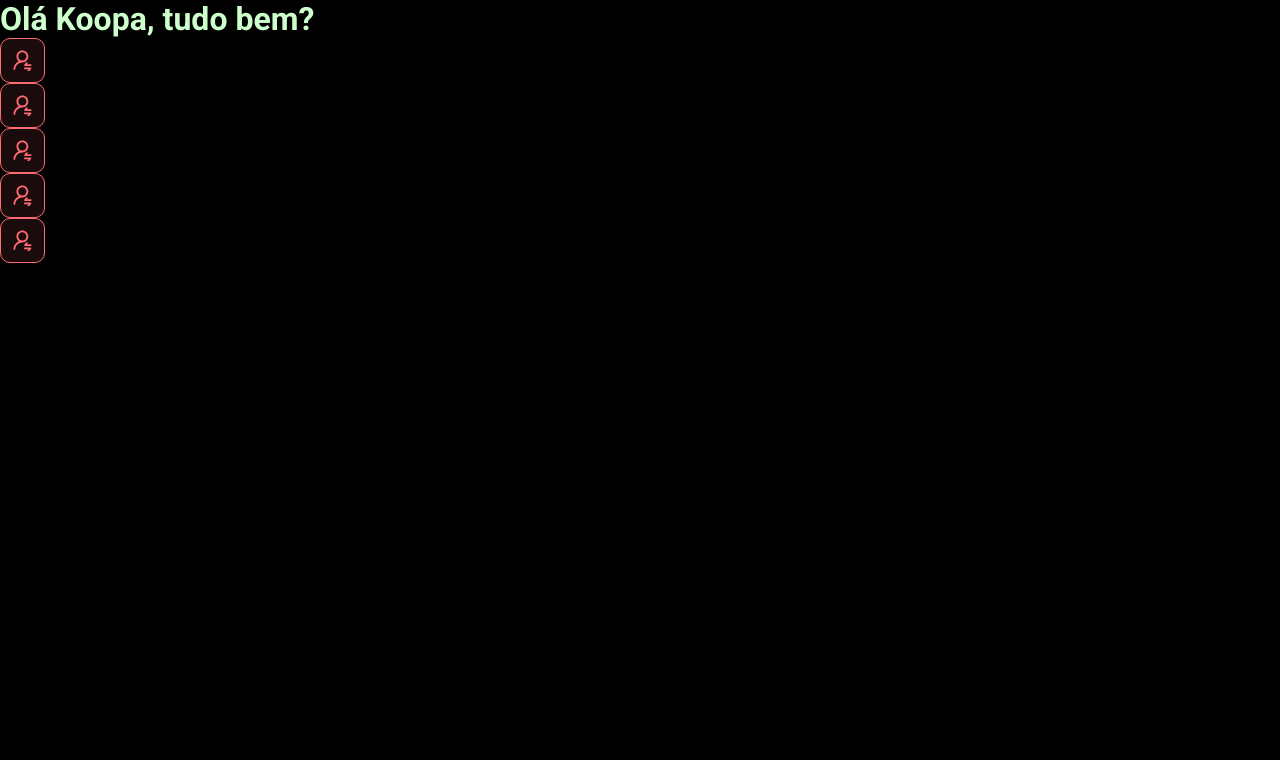
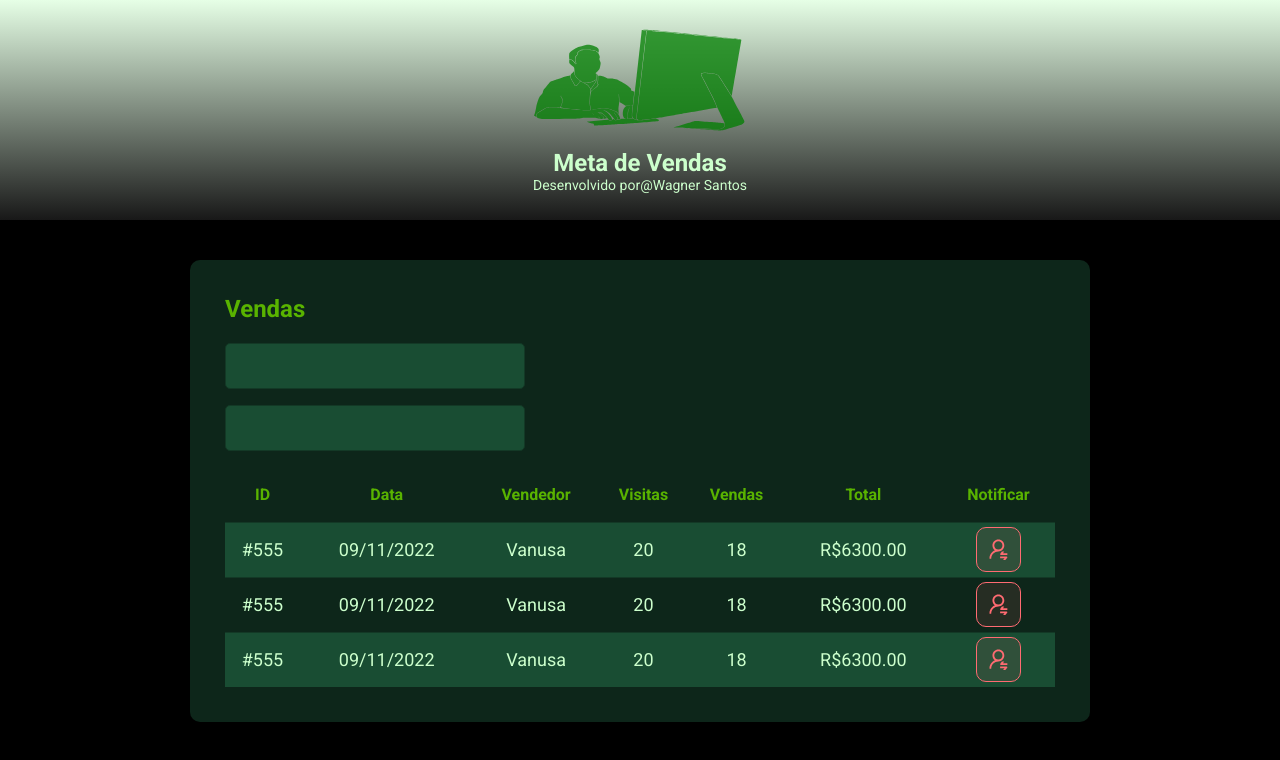
Before and after one commit to WagnerSantos6/mvendas, a React (Vite) app in the folder frontend/: page / in a window 1280 px wide. Shown: the top 760 px of the page. Built offline with nearby package versions, Linux system fonts and the light colour scheme.

Commit message:
Created other components

```diff
--- a/frontend/src/App.tsx
+++ b/frontend/src/App.tsx
@@ -1,15 +1,19 @@
-import NotificationButton from "./components/NotificationButton/Index"
+import SalesCard from "./components/SalesCard/Index"
+import Header from "./components/Header/Index"
 
 
 function App() {
   return (
     <>
-      <h1>Olá Koopa, tudo bem?</h1>
-      <NotificationButton />
-      <NotificationButton />
-      <NotificationButton />
-      <NotificationButton />
-      <NotificationButton />
+      <Header />
+      <main>
+        <section id="sales">
+          <div className="vendasmeta-container">
+            <SalesCard/>
+          </div>
+        </section>
+      </main>
+
     </>
   )
 }
--- /dev/null
+++ b/frontend/src/components/Header/Index.tsx
@@ -0,0 +1,20 @@
+import logo from '../../assets/img/logo.svg'
+import './styles.css'
+
+function Header() {
+    return (
+        <header>
+        <div className="vendasmeta-logo-container">
+            <img src={logo} alt="Image"/>
+            <h1>Meta de Vendas</h1>
+            <p>Desenvolvido por
+                <a href="https://github.com/WagnerSantos6">@Wagner Santos</a>
+            </p>
+        </div>
+
+    </header>
+
+    )
+}
+
+export default Header
--- /dev/null
+++ b/frontend/src/components/Header/styles.css
@@ -0,0 +1,28 @@
+header {
+    background: linear-gradient(180deg, #e6ffe6 0%, #181818 100%);
+    height: 220px;
+    display: flex;
+    align-items: center;
+    justify-content: center;
+}
+
+.vendasmeta-logo-container {
+    display: flex;
+    flex-direction: column;
+    align-items: center;
+}
+
+.vendasmeta-logo-container img {
+    width: 235px;
+    height: 106.07px;
+}
+
+.vendasmeta-logo-container h1 {
+    margin-top: 15px;
+    font-size: 24px;
+}
+
+.vendasmeta-logo-container p {
+    font-size: 14px;
+    font-weight: 300px;
+}
--- /dev/null
+++ b/frontend/src/components/SalesCard/Index.tsx
@@ -0,0 +1,88 @@
+import NotificationButton from '../NotificationButton/Index'
+import './styles.css'
+
+function SalesCard() {
+    return (
+        <>
+            <div className="vendasmeta-card">
+                <h2 className="vendasmeta-sales-title">Vendas</h2>
+                <div>
+                    <div className="vendasmeta-form-control-container">
+                        <input className="vendasmeta-form-control" type="text" />
+                    </div>
+                    <div className="vendasmeta-form-control-container">
+                        <input className="vendasmeta-form-control" type="text" />
+                    </div>
+                </div>
+
+                <div>
+                    <table className="vendasmeta-sales-table">
+                        <thead>
+                            <tr>
+                                <th className="showsince992">ID</th>
+                                <th className="showsince">Data</th>
+                                <th>Vendedor</th>
+                                <th className="showsince992">Visitas</th>
+                                <th className="showsince992">Vendas</th>
+                                <th>Total</th>
+                                <th>Notificar</th>
+                            </tr>
+                        </thead>
+
+                        <tbody>
+                            <tr>
+                                <td className="showsince992">#555</td>
+                                <td className="showsince">09/11/2022</td>
+                                <td>Vanusa</td>
+                                <td className="showsince992">20</td>
+                                <td className="showsince992">18</td>
+                                <td>R$6300.00</td>
+                                <td>
+                                    <div className="vendasmeta-red-btn-container">
+                                        <NotificationButton />
+
+                                    </div>
+
+                                </td>
+                            </tr>
+                            <tr>
+                                <td className="showsince992">#555</td>
+                                <td className="showsince">09/11/2022</td>
+                                <td>Vanusa</td>
+                                <td className="showsince992">20</td>
+                                <td className="showsince992">18</td>
+                                <td>R$6300.00</td>
+                                <td>
+                                    <div className="vendasmeta-red-btn-container">
+                                        <NotificationButton />
+                                    </div>
+
+                                </td>
+                            </tr>
+                            <tr>
+                                <td className="showsince992">#555</td>
+                                <td className="showsince">09/11/2022</td>
+                                <td>Vanusa</td>
+                                <td className="showsince992">20</td>
+                                <td className="showsince992">18</td>
+                                <td>R$6300.00</td>
+                                <td>
+                                    <div className="vendasmeta-red-btn-container">
+                                        <NotificationButton />
+                                    </div>
+
+                                </td>
+                            </tr>
+                        </tbody>
+
+                    </table>
+                </div>
+
+
+            </div>
+
+        </>
+    )
+}
+
+export default SalesCard
--- /dev/null
+++ b/frontend/src/components/SalesCard/styles.css
@@ -0,0 +1,103 @@
+.vendasmeta-card {
+    background-color: #0d261a;
+    border-radius: 10px;
+    padding: 30px 10px;
+}
+
+.vendasmeta-sales-title {
+    color: #59b300;
+    font-size: 24px;
+    margin-bottom: 20px;
+}
+
+.vendasmeta-form-control {
+    width: 100%;
+    height: 46px;
+    background-color: #194d33;
+    border: 1px solid #133926;
+    border-radius: 5px;
+    color: #ccffcc;
+    padding: 0 20px;
+    font-size: 18px;
+}
+
+.vendasmeta-form-control-container {
+    margin-bottom: 16px;
+    max-width: 300px;
+}
+
+.vendasmeta-sales-table {
+    width: 100%;
+    border-spacing: 0;
+    border-collapse: collapse;
+}
+
+.vendasmeta-sales-table thead {
+    height: 55px;
+    font-size: 16px;
+    font-weight: 700;
+    color: #59b300;
+}
+
+.vendasmeta-sales-table tbody {
+    font-size: 14px;
+    font-weight: 400;
+    color: #ccffcc;
+    text-align: center;
+}
+
+.vendasmeta-sales-table tbody tr:hover>td {
+    background-color: #339966;
+}
+
+.vendasmeta-sales-table tbody tr {
+    height: 74px;
+    border-top: 1px solid #133926;
+}
+
+.vendasmeta-sales-table tbody tr:nth-child(odd) {
+    background-color: #194d33;
+}
+
+.vendasmeta-red-btn-container {
+    display: flex;
+    justify-content: center;
+}
+
+.showsince {
+    display: none;
+
+}
+
+
+.showsince992 {
+    display: none;
+}
+
+
+
+@media (min-width: 576px) {
+    .showsince {
+        display: table-cell;
+
+    }
+
+    .vendasmeta-card {
+        padding: 35px;
+    }
+
+    .vendasmeta-sales-table tbody tr {
+        height: 55px;
+    }
+
+    .vendasmeta-sales-table tbody {
+        font-size: 18px;
+    }
+}
+
+@media (min-width: 992px) {
+    .showsince992 {
+        display: table-cell;
+
+    }
+}
--- a/frontend/src/index.css
+++ b/frontend/src/index.css
@@ -19,3 +19,13 @@
     color: unset;
     text-decoration: none;
 }
+
+.vendasmeta-container {
+  width: 100%;
+  max-width: 900px;
+  margin: 0 auto;
+}
+
+#sales {
+  padding: 40px 10px;
+}
```
Also changed, not shown: frontend/src/assets/img/logo.svg (added).
